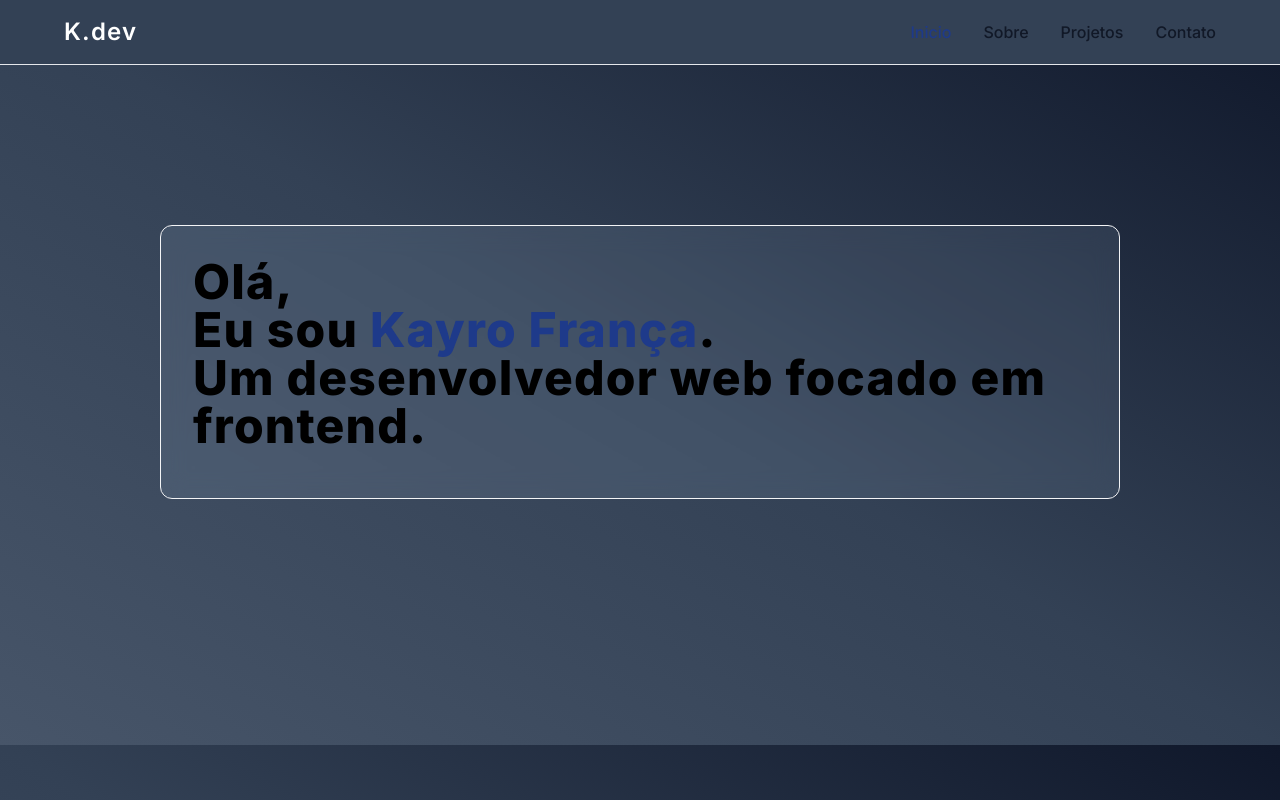
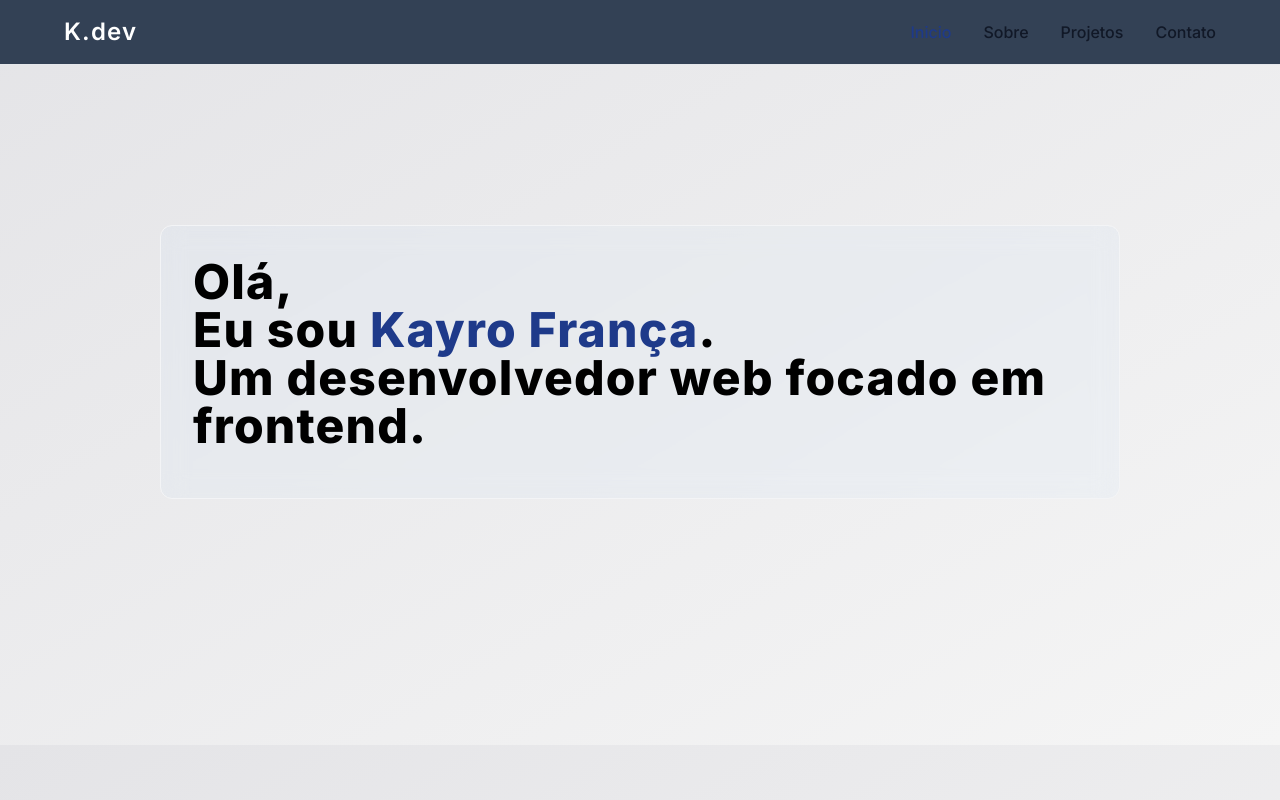
Before and after one commit to Kako-0/my-portfolio, a Next.js app: page / in a window 1280 px wide. Built offline with nearby package versions, Linux system fonts and the light colour scheme; a web font is replaced by a local one.

Commit message:
Update background gradient

```diff
--- a/src/app/globals.css
+++ b/src/app/globals.css
@@ -3,8 +3,6 @@
 @tailwind utilities;
 
 :root {
-  --foreground-rgb: 0, 0, 0;
-  --background: #e9e9e9;
 }
 
 /* @media (prefers-color-scheme: dark) {
@@ -16,7 +14,6 @@
 } */
 
 body {
-  color: rgb(var(--foreground-rgb));
   /* @apply bg-gradient-to-r from-slate-900 to-slate-700; */
-  @apply bg-gradient-to-tr from-slate-600 via-slate-700 to-slate-900;
+  @apply bg-gradient-to-tl from-neutral-100 to-zinc-200 max-h-full;
 }
```
